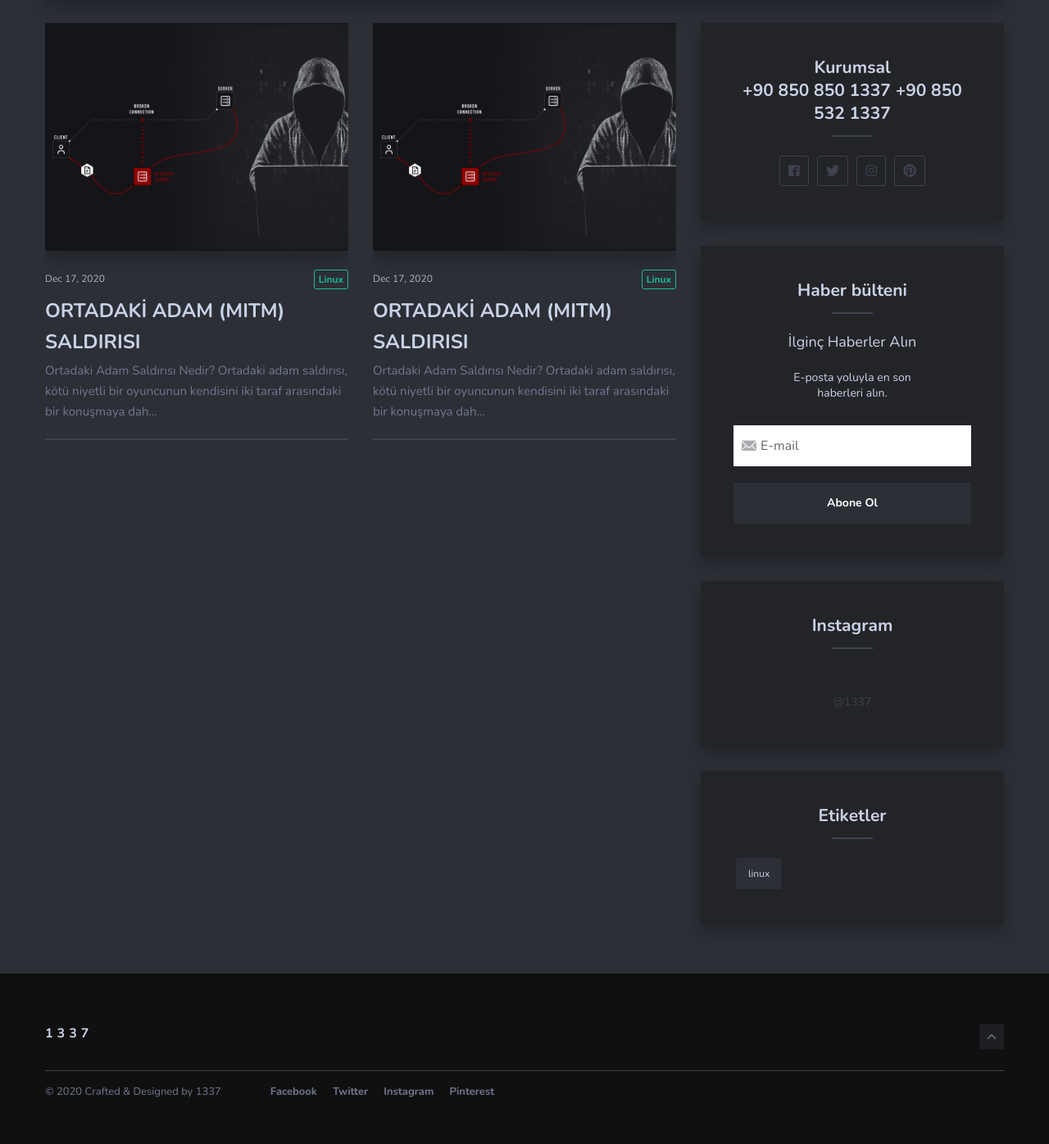
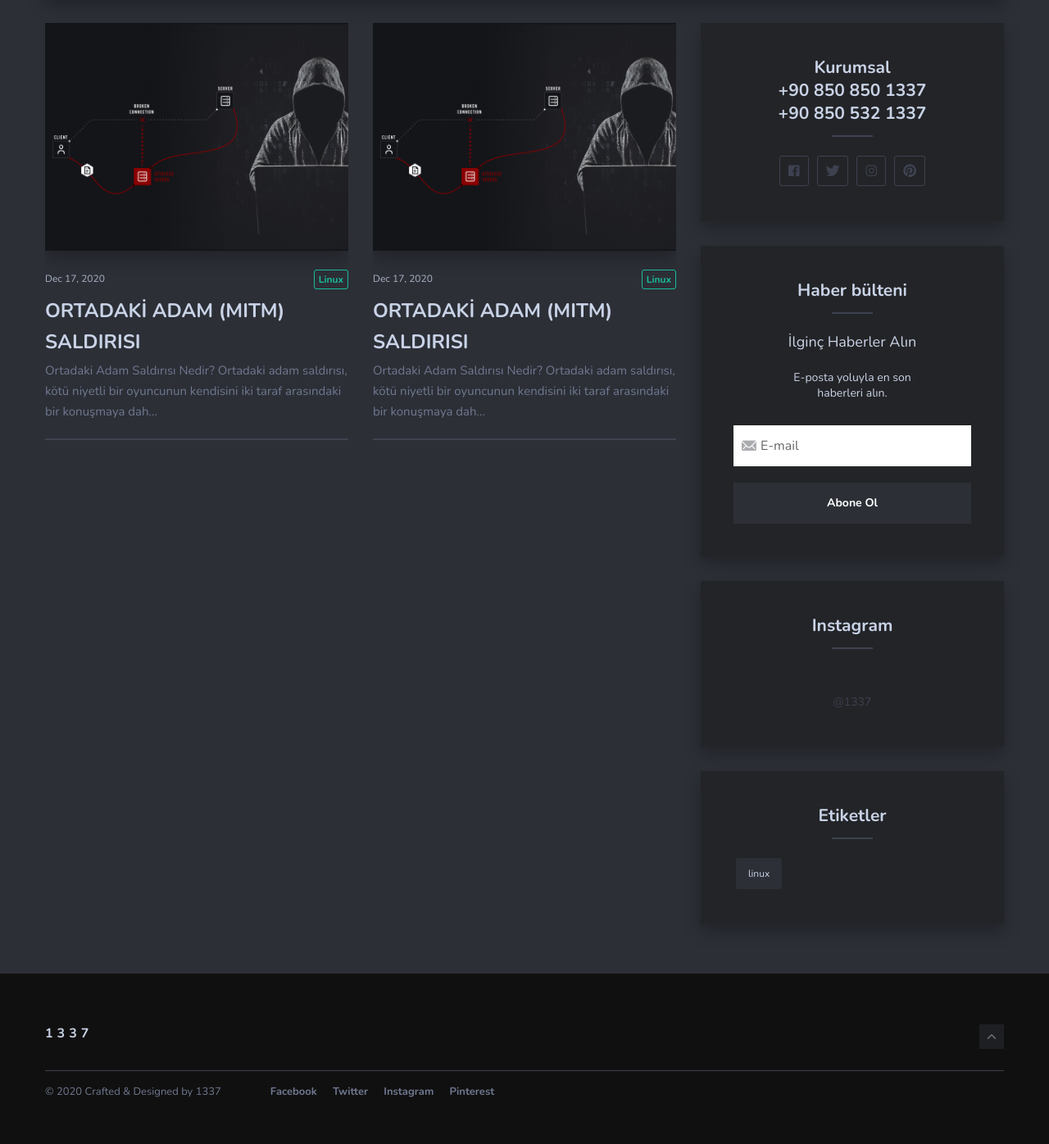
Before and after one commit to 1337software/1337software.github.io, a Jekyll site: the page built from index.html, in a window 1280 px wide. Shown: the part 697-2093 px from the top of the page at 82% size. Built offline with Jekyll 4.4.1, drawn with Linux system fonts in a browser that asks for light colours; nearby versions of some CDN libraries; the list of posts is cut into pages by our own code.

Commit message:
Update sidebar.html

```diff
--- a/_includes/sidebar.html
+++ b/_includes/sidebar.html
@@ -24,7 +24,7 @@
   {% endif %}
 
   <div class="widget widget-social">
-    <h3 class="widget-title">Kurumsal <br>+90 850 850 1337 +90 850 532 1337</br></h3>
+    <h3 class="widget-title">Kurumsal <br>+90 850 850 1337 <br>+90 850 532 1337</br></h3>
     <ul class="social-profiles list-reset">
       {% if site.facebook %}
       <li class="social-profiles-item">
```
